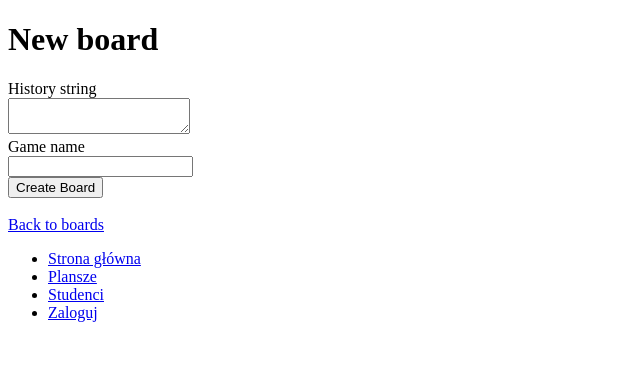
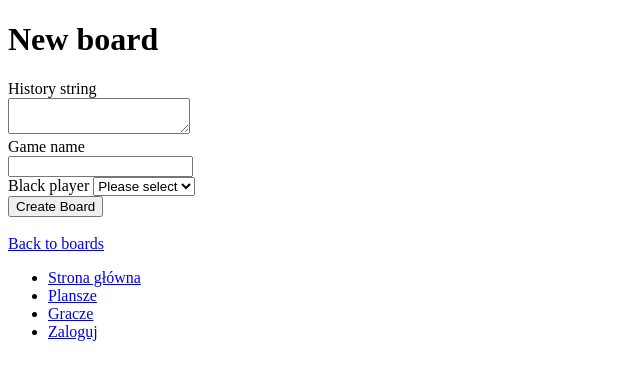
Before and after one commit to MaciejM934/Chess_project_final, a Rails app: page /boards/new in a window 1280 px wide. Shown: the top 380 px of the page, without its empty margins (0-640 px from the left). Run offline with Rails 7, Linux system fonts and the light colour scheme; data that the repository does not hold is empty; some libraries are stand-ins or nearby versions.

Commit message:
Now you can choose with whom you want to play

```diff
--- a/app/controllers/boards_controller.rb
+++ b/app/controllers/boards_controller.rb
@@ -21,7 +21,8 @@ class BoardsController < ApplicationController
 
   # POST /boards or /boards.json
   def create
-    @board = Board.new(board_params)
+    @board = current_player.boards.build(board_params)
+    @board.white_player_id = current_player
 
     respond_to do |format|
       if @board.save
@@ -65,6 +66,6 @@ class BoardsController < ApplicationController
 
     # Only allow a list of trusted parameters through.
     def board_params
-      params.require(:board).permit(:history_string, :game_name)
+      params.require(:board).permit(:history_string, :game_name, :white_player_id, :black_player_id)
     end
 end
--- a/app/models/player.rb
+++ b/app/models/player.rb
@@ -1,5 +1,5 @@
 class Player < ApplicationRecord
-    has_and_belongs_to_many :borads, :join_table => :players_boards
+    has_and_belongs_to_many :boards, :join_table => :players_boards
     validates :nickname, presence: true, uniqueness: true,
     length: {in: 3..12}
     has_secure_password
--- a/app/views/boards/_form.html.erb
+++ b/app/views/boards/_form.html.erb
@@ -21,6 +21,11 @@
     <%= form.text_field :game_name %>
   </div>
 
+  <div class="field">
+  <%= form.label :black_player_id %>
+  <%= form.collection_select :black_player_id, Player.all, :id, :nickname, prompt: true %>
+</div>
+
   <div>
     <%= form.submit %>
   </div>
--- a/app/views/layouts/application.html.erb
+++ b/app/views/layouts/application.html.erb
@@ -17,9 +17,9 @@
 <ul>
   <li><%= link_to "Strona główna", root_path %></li>
   <li><%= link_to "Plansze", boards_path %></li>
-  <li><%= link_to "Studenci", players_path %></li>
+  <li><%= link_to "Gracze", players_path %></li>
   <% if logged_in? %>
-    <li><%= link_to current_student.name, current_student %></li>
+    <li><%= link_to current_player.nickname, current_player %></li>
     <li><%= link_to "Wyloguj", logout_path, method: :delete %></li>
   <% else %>
     <li><%= link_to "Zaloguj", login_path %></li>
--- /dev/null
+++ b/db/migrate/20230626155346_adding_p_layers_i_ds_to_board.rb
@@ -0,0 +1,6 @@
+class AddingPLayersIDsToBoard < ActiveRecord::Migration[7.0]
+  def change
+    add_column :boards, :white_player_id, :integer
+    add_column :boards, :black_player_id, :integer
+  end
+end
```
Also changed, not shown: app/views/static/index.html.erb (+0 -11 lines), db/schema.rb.
